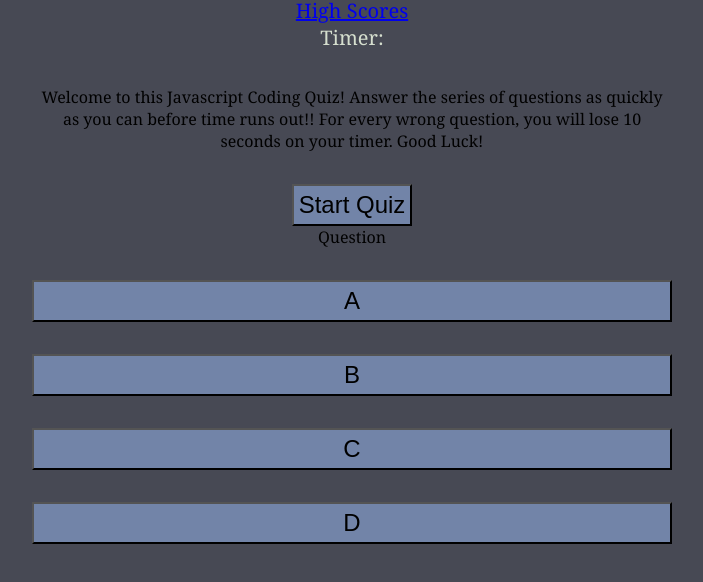
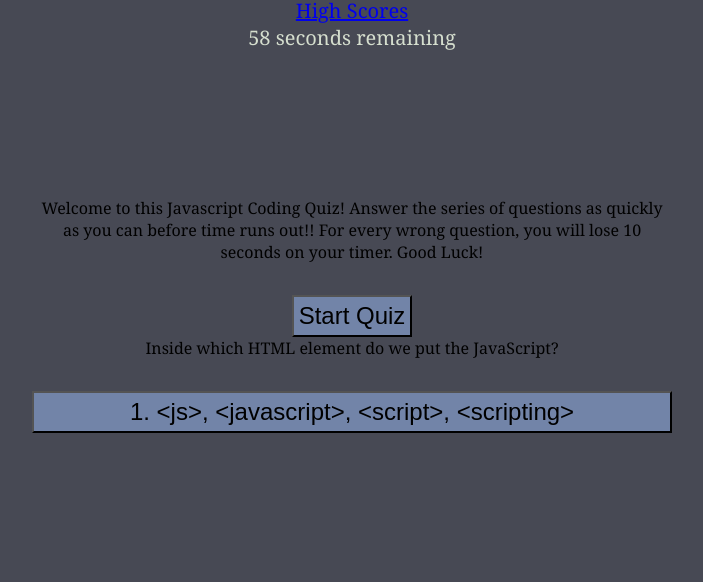
Before and after one commit to DKsolomon/WebAPI-Coding-Quiz, a plain HTML site: page index.html in a window 1280 px wide. Both pictures are taken after a click on the button "Start Quiz". Shown: the part 72-654 px from the top of the page, without its empty margins (288-991 px from the left). Drawn offline with Linux system fonts and the light colour scheme.

Commit message:
added timer, got questions and answer boxes

```diff
--- a/assets/script.js
+++ b/assets/script.js
@@ -1,4 +1,13 @@
-var questions = [
+var quiz = document.getElementById("quiz");
+var timer = document.getElementById("timer");
+var score = document.getElementById("score");
+var question = document.getElementById("questions");
+var multipleChoice = document.getElementById("choices");
+var checkAnswer = document.getElementById("check-answer");
+var startBtn = document.getElementById("start");
+var welcomeText = document.getElementById("starter-page");
+
+var quizQuestions = [
     {
         question: "Inside which HTML element do we put the JavaScript?",
         choices: ["<js>, <javascript>, <script>, <scripting> "],
@@ -12,7 +21,7 @@ var questions = [
 },
     {
         question:"Which of the following methods is used to access HTML elements using Javascript?",
-        choices: ["getElementbyId(), getElementsByClassName(), Option1 and 2, None of the above."],
+        choices: ["getElementbyId(), getElementsByClassName(), Option 1 and 2, None of the above."],
         answer: "Option 1 and 2",
 },
     {
@@ -26,12 +35,79 @@ var questions = [
         answer: "All of the above",
     }];
 
-    var quizEl = document.getElementById("quiz");
-    var timerEl = document.getElementById("timer");
-    var choicesEl = document.getElementById("choices");
-    var startBtn = document.getElementById("start");
+
+    var currentQuestionIndex = 0;
+    var timeLeft = 60;
+    var timerInterval = 0;
+    var penalty = 10;
+    var score = 0;
+
+    function startQuiz() {
+        welcomeText.setAttribute("class", "hide");
+        quiz.removeAttribute("class");
+
+        grabQuestions();
+        startTimer();
+    }
 
 
-    var currentQuestionIndex = 0;
-var time = questions.length * 15;
-var timerId;
+    function startTimer() {
+        timerInterval = setInterval(()  => {
+            timeLeft--;
+            timer.innerHTML =` ${timeLeft} seconds remaining`;
+            if(timeLeft === 0 || currentQuestionIndex === question.length) {
+                clearInterval(timerInterval);
+            }
+
+        }, 1000)
+    }
+
+
+    function grabQuestions() {
+        var currentQuestion = quizQuestions[currentQuestionIndex];
+        question.textContent = currentQuestion.question
+
+        multipleChoice.innerHTML = "";
+
+        currentQuestion.choices.forEach(function(choice, i){
+            var selectChoice = document.createElement("button");
+            selectChoice.setAttribute("class", "choice");
+            selectChoice.setAttribute("value", choice);
+
+            selectChoice.textContent = i + 1 + ". " + choice;
+
+            selectChoice.addEventListener('click', checkAnswer);
+            multipleChoice.appendChild(selectChoice);
+        });
+    }
+
+    function answerCheck() {
+        if (this.value !== question[currentQuestionIndex].answer) {
+            timer -= 15;
+
+            if (timer < 0) {
+                timer = 0;
+            }
+        timer.textContext = time;
+        checkAnswer.textContext = "Wrong!";
+    } else {
+        checkAnswer.textContext = "Correct!";
+    }
+
+    currentQuestionIndex++;
+
+    if (currentQuestionIndex === question.length) {
+        showScore();
+    } else {
+        grabQuestions();
+    }
+
+    }
+
+    function showScore() {
+        clearInterval(timerInterval);
+
+    }
+
+
+    startBtn.addEventListener('click', startQuiz);
--- a/assets/style.css
+++ b/assets/style.css
@@ -37,12 +37,12 @@ section button {
     margin-top: 5%;
 }
 
-.button-grid {
+.choices {
     display: flex;
     flex-direction: column;
 }
 
-.button-grid button {
+.choices button {
     outline:none;
     background-color: #7284A8;
     padding: 5px;
--- a/index.html
+++ b/index.html
@@ -4,7 +4,7 @@
     <head>
         <meta charset="UTF-8" />
         <meta http-equiv="X-UA-Compatible" content="IE-edge" />
-        <meta name="viewport" content="width=device-width, initial-scael=1.0" />
+        <meta name="viewport" content="width=device-width, initial-scale=1.0" />
         <link rel="stylesheet" href="./assets/style.css" />
         <title>Javascript Coding Quiz</title>
     </head>
@@ -13,12 +13,13 @@
         <header>
             <h1> Javascript Coding Quiz</h1>
             <a href="#">High Scores</a>
+            <p id="score"></p>
             <p id="timer">Timer: </p>
         </header>
 
 
     <div class="main-Container">
-        <section id ="starter-Page">
+        <section id ="starter-page">
             <p>Welcome to this Javascript Coding Quiz! Answer the series of questions
                 as quickly as you can before time runs out!! For every wrong question,
                  you will lose 10 seconds on your timer. Good Luck!
@@ -27,15 +28,10 @@
         </section>
 
         <div id="quiz" class="hide">
-        <div id="questions">Question</div>
+        <div id="questions"></div>
+        <div id="choices" class="choices"></div>
+        <div id="check-answer"></div>
 
-        <div class="button-grid" id="choices">
-            <button id="btnA">A</button>
-            <button id="btnB">B</button>
-            <button id="btnC">C</button>
-            <button id="btnD">D</button>
-        </div>
-        </div>
     </div>
 
     <script src="./assets/script.js"></script>
```
